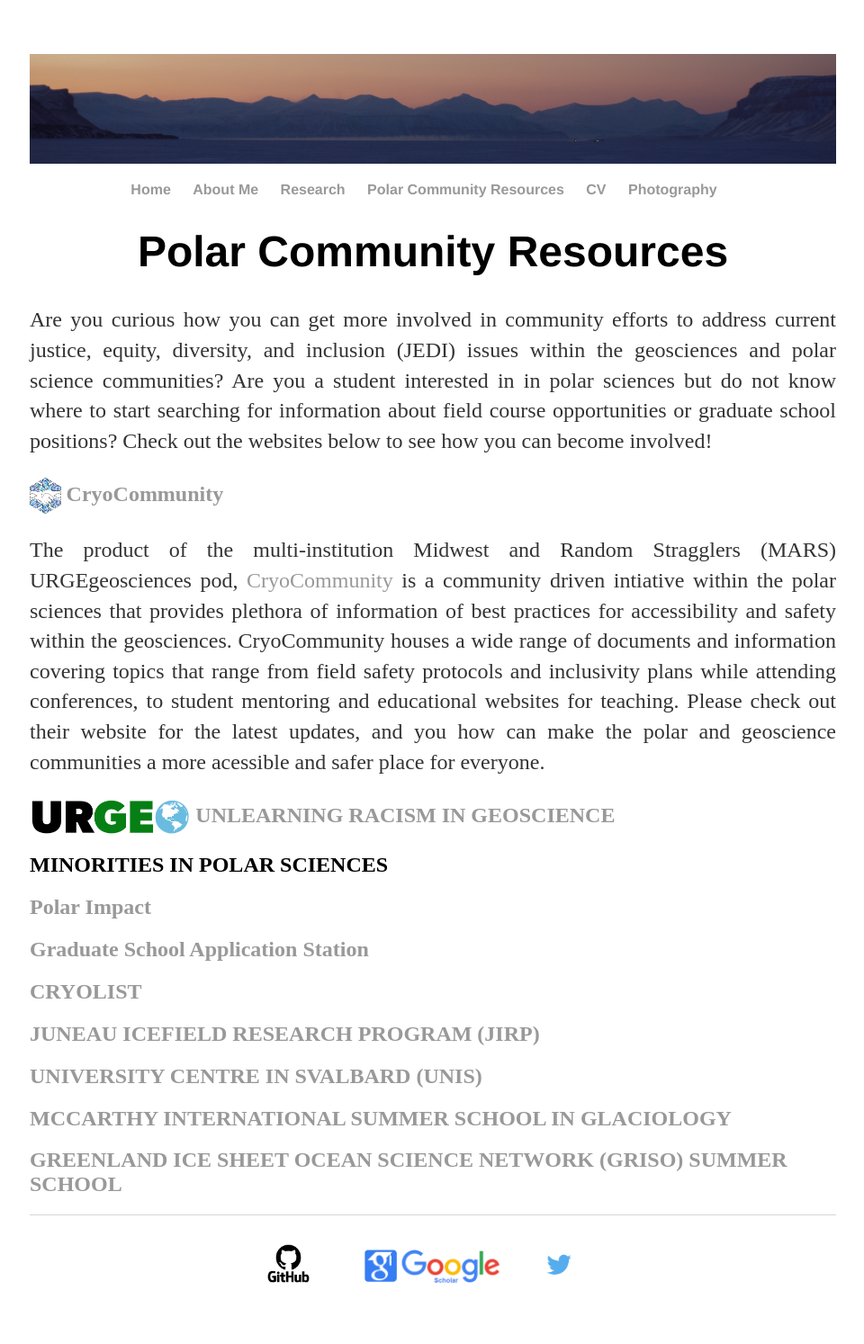
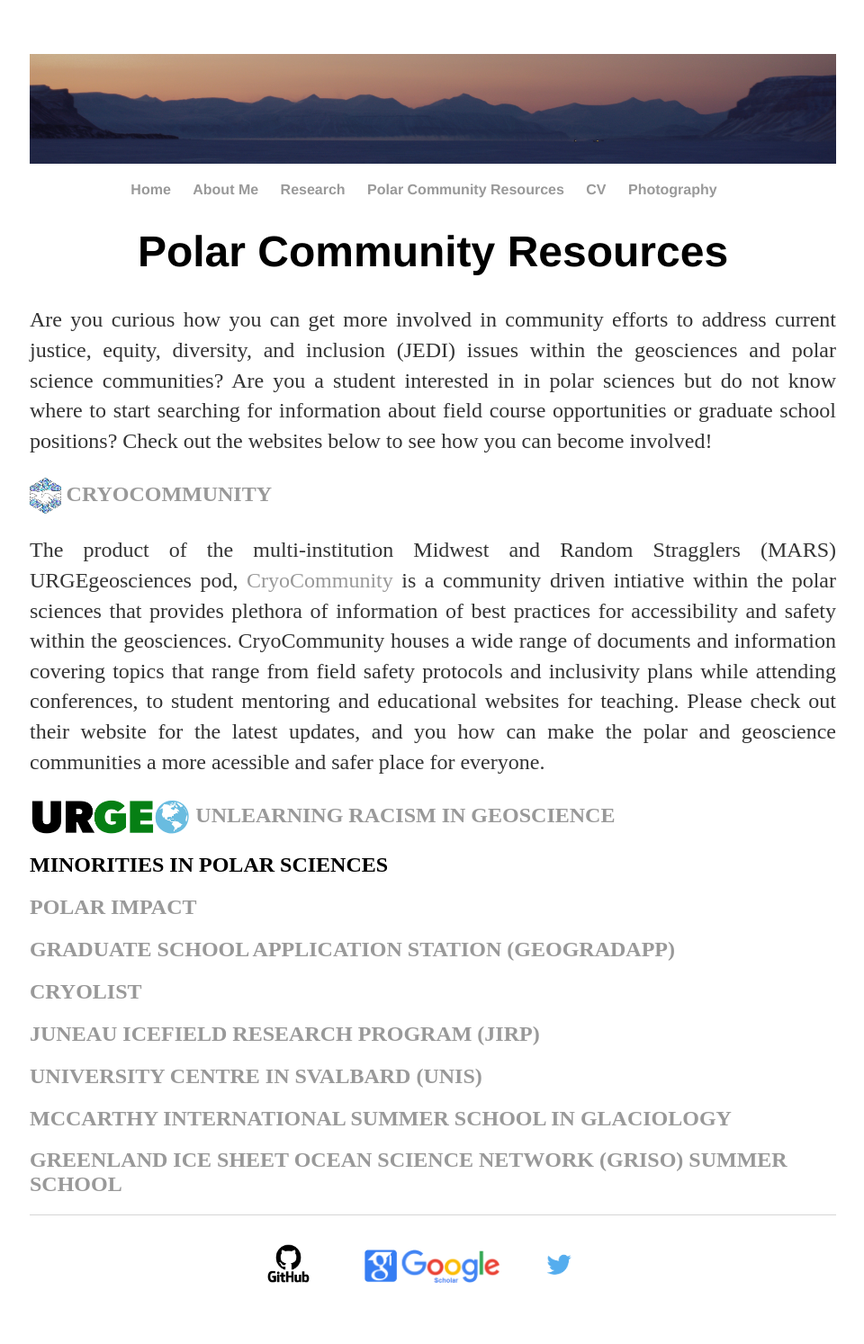
Before and after one commit to Cbarnett207/CBarnett207.github.io, a Jekyll site: the page built from community/index.html, in a window 1280 px wide. Shown: the whole page at 90% size, without its empty margins (159-1119 px from the left). Built offline with Jekyll 4.4.1, drawn with Linux system fonts in a browser that asks for light colours.

Commit message:
capitalize all title links
capitalized all title links

```diff
--- a/community/index.html
+++ b/community/index.html
@@ -11,7 +11,7 @@
     <div>
 	 <h2>
 		<img style="vertical-align:middle" src="/images/Cryo_Community_Logo.png" height="40pt" alt="CryoCommunity Logo"/>
-    	 	<span style=""><a href="https://cryocommunity.org/" style="text-decoration:none">CryoCommunity</a></span>
+    	 	<span style=""><a href="https://cryocommunity.org/" style="text-decoration:none">CRYOCOMMUNITY</a></span>
 	 </h2>
 	 <p align="justify">The product of the multi-institution Midwest and Random Stragglers (MARS) URGEgeosciences pod,
 		      <a href="https://cryocommunity.org/" style="text-decoration:none">CryoCommunity</a> is a community driven
@@ -27,10 +27,10 @@
 	</h2>
     	<h2>MINORITIES IN POLAR SCIENCES</h2>
     	<h2>
-		<span style=""><a href="https://www.polarimpactnetwork.org/" style="text-decoration:none">Polar Impact</a></span>
+		<span style=""><a href="https://www.polarimpactnetwork.org/" style="text-decoration:none">POLAR IMPACT</a></span>
 	</h2>
     	<h2>
-		<span style=""><a href="https://geogradapp.com/" style="text-decoration:none">Graduate School Application Station</a></span>
+		<span style=""><a href="https://geogradapp.com/" style="text-decoration:none">GRADUATE SCHOOL APPLICATION STATION (GEOGRADAPP)</a></span>
 	</h2>
 	<h2>
 		<span style=""><a href="https://lists.cryolist.org/mailman/listinfo/cryolist" style="text-decoration:none">CRYOLIST</a></span>
```
